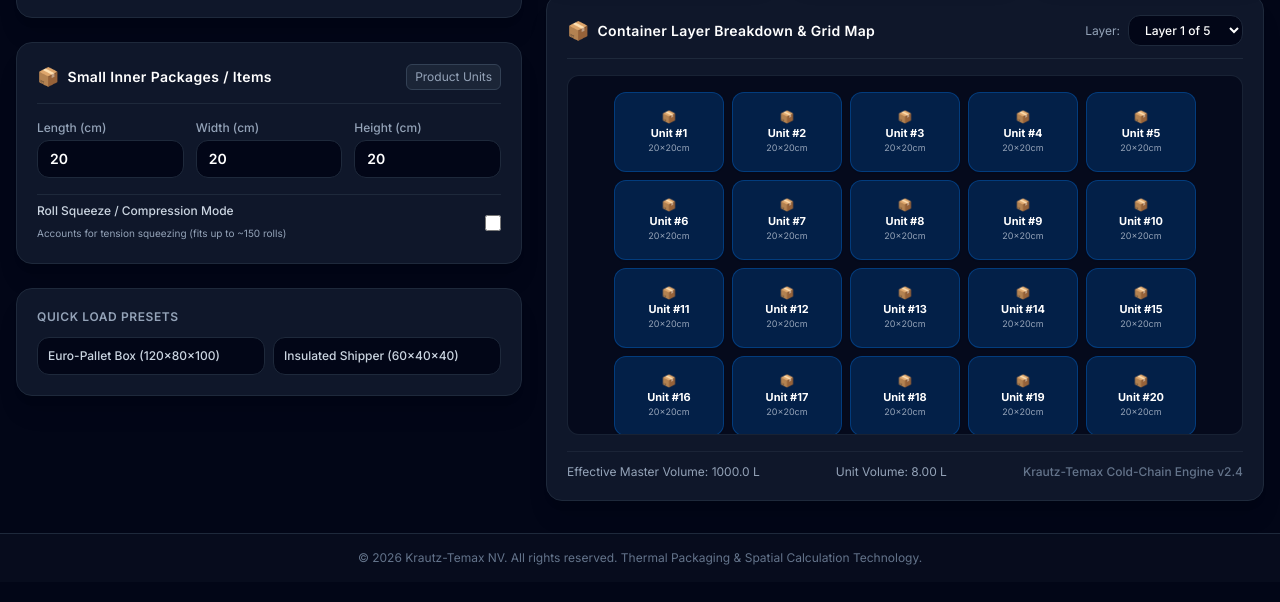
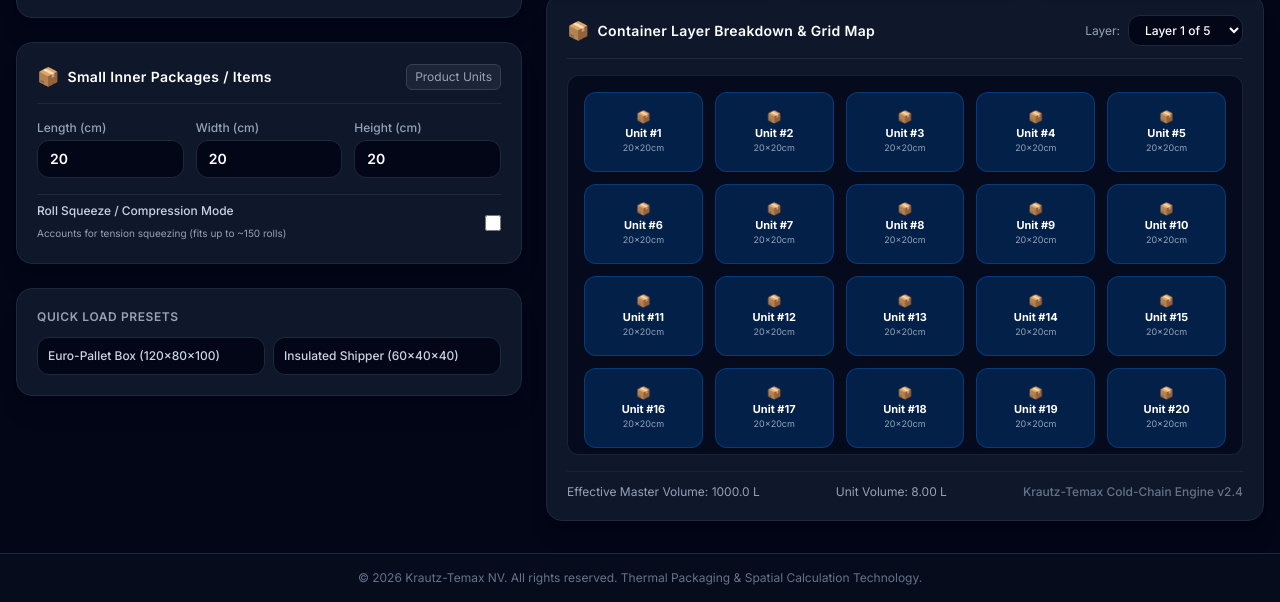
Before and after one commit to Krautz-Temax/Krautz-calculator-packaging, a plain HTML site: page index.html in a window 1280 px wide. Shown: the part 250-852 px from the top of the page. Drawn offline with nearby package versions, Linux system fonts and the light colour scheme.

Commit message:
Update index.html

```diff
--- a/index.html
+++ b/index.html
@@ -36,15 +36,6 @@
         }
         .glow-blue {
             box-shadow: 0 0 25px -5px rgba(0, 102, 204, 0.4);
-        }
-        .grid-card-item {
-            width: calc(33.333% - 8px);
-            min-width: 85px;
-        }
-        @media (min-width: 640px) {
-            .grid-card-item {
-                width: 110px;
-            }
         }
     </style>
 </head>
@@ -197,8 +188,8 @@
                             </div>
                         </div>
 
-                        <!-- Visual Grid Box Map Container -->
-                        <div id="layerGridDisplay" class="bg-slate-950/70 border border-slate-800/80 rounded-xl p-4 min-h-[280px] max-h-[360px] overflow-y-auto flex flex-wrap content-start gap-2 justify-center items-center">
+                        <!-- Symmetrical CSS Grid Container for Mobile & Desktop -->
+                        <div id="layerGridDisplay" class="bg-slate-950/70 border border-slate-800/80 rounded-xl p-4 min-h-[280px] max-h-[380px] overflow-y-auto grid grid-cols-3 sm:grid-cols-4 md:grid-cols-5 gap-3 justify-items-center">
                             <!-- Dynamically generated unit blocks -->
                         </div>
 
@@ -480,13 +471,13 @@
             const unitsPerLayer = cols * rows;
 
             if (unitsPerLayer === 0 || unitsPerLayer > 250) {
-                display.innerHTML = `<div class="text-slate-500 text-xs py-10 text-center">Items are too large for this container or quantity exceeds display limit.</div>`;
+                display.innerHTML = `<div class="text-slate-500 text-xs py-10 text-center col-span-full">Items are too large for this container or quantity exceeds display limit.</div>`;
                 return;
             }
 
             for (let i = 1; i <= unitsPerLayer; i++) {
                 const card = document.createElement('div');
-                card.className = "grid-card-item bg-krautz-500/25 hover:bg-krautz-500/40 border border-krautz-500/40 hover:border-krautz-400 rounded-xl p-2.5 h-20 flex flex-col items-center justify-center transition shadow-sm cursor-pointer";
+                card.className = "bg-krautz-500/25 hover:bg-krautz-500/40 border border-krautz-500/40 hover:border-krautz-400 rounded-xl p-2.5 w-full h-20 flex flex-col items-center justify-center transition shadow-sm cursor-pointer";
                 card.innerHTML = `
                     <span class="text-krautz-400 text-xs mb-0.5">📦</span>
                     <span class="text-[11px] font-bold text-white leading-tight">Unit #${i}</span>
```
